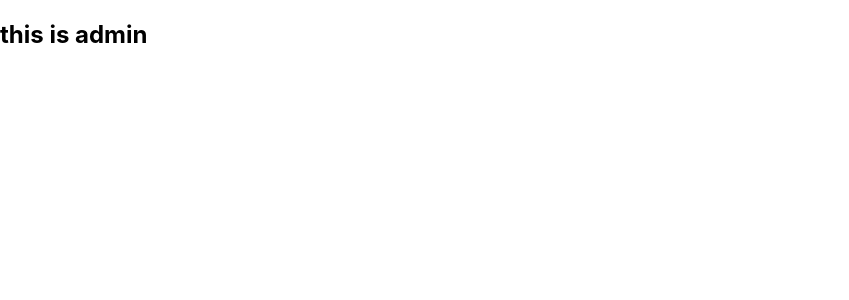
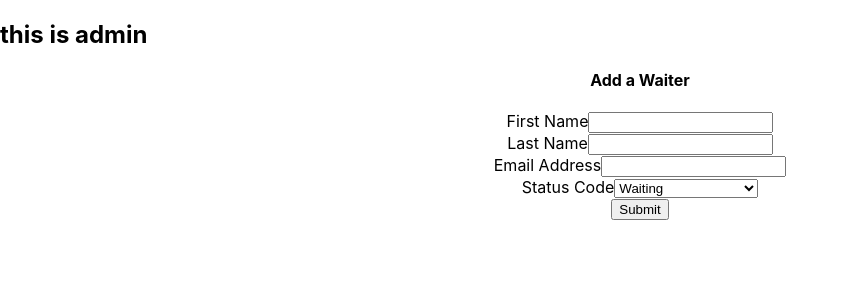
Before and after one commit to danvangogh/waitlist, a React (Create React App) app in the folder client/: page /admin in a window 1280 px wide. Shown: the top 300 px of the page, without its empty margins (0-849 px from the left). Built offline with nearby package versions, Linux system fonts and the light colour scheme.

Commit message:
adds user in admin

```diff
--- a/client/src/Admin.js
+++ b/client/src/Admin.js
@@ -1,6 +1,6 @@
 import React, { Component } from 'react';
-import { BrowserRouter as Router } from 'react-router-dom';
-import axios from 'axios';
+
+import AdminForm from './AdminForm';
 
 class Admin extends Component {
   constructor(props) {
@@ -11,7 +11,10 @@ class Admin extends Component {
   };
   render() {
     return(
-      <h2>this is admin</h2>
+      <div>
+        <h2>this is admin</h2>
+        <AdminForm />
+      </div>
 
     )
   }
--- /dev/null
+++ b/client/src/AdminForm.js
@@ -0,0 +1,92 @@
+
+import React, { Component } from 'react';
+import axios from 'axios';
+
+class AdminForm extends Component {
+  constructor(props) {
+    super(props);
+    this.state = {
+      firstName: '',
+      lastName: '',
+      emailAddress: '',
+      statusCode: 0,
+    };
+  }
+
+  onChange = (e) => {
+    this.setState({ [e.target.name]: e.target.value });
+    console.log(this.state);
+  }
+
+  onSubmit = (e) => {
+    e.preventDefault();
+
+    axios.post("./api/admin", {
+      firstName: this.state.firstName,
+      lastName: this.state.lastName,
+      emailAddress: this.state.emailAddress,
+      statusCode: this.state.statusCode,
+      photo_url: this.state.photo_url,
+      twitter_url: this.state.twitter_url
+    })
+    .then(function (response) {
+      console.log(response.data);
+    })
+    .catch(function (error) {
+      console.log(error);
+    });
+  }
+
+
+  render() {
+    const { firstName, lastName, emailAddress, statusCode } = this.state;
+    return(
+      <form onSubmit={this.onSubmit} className="App">
+        <h4 className="admin add-topic">Add a Waiter</h4>
+        <div className="form-group">
+          <label>First Name</label>
+          <input
+            type="text"
+            className="form-control"
+            name="firstName"
+            value={firstName}
+            onChange={this.onChange}/>
+        </div>
+        <div className="form-group">
+          <label>Last Name</label>
+          <input
+            type="text"
+            className="form-control"
+            name="lastName"
+            value={lastName}
+            onChange={this.onChange}/>
+        </div>
+        <div className="form-group">
+          <label>Email Address</label>
+          <input
+            type="text"
+            className="form-control"
+            name="emailAddress"
+            value={emailAddress}
+            onChange={this.onChange}/>
+        </div>
+        <div className="form-group">
+          <label>Status Code</label>
+          <select
+            name="statusCode"
+            value={statusCode}
+            onChange={this.onChange}>
+            <option value="0">Waiting</option>
+            <option value="1">Called/Left Message</option>
+            <option value="2">Sent Email</option>
+            <option value="3">Confirmed No</option>
+            <option value="4">Confirmed Yes</option>
+          </select>
+        </div>
+        <button type="submit" className="btn btn-primary">Submit</button>
+      </form>
+    )
+  }
+}
+
+export default AdminForm;
```
Also changed, not shown: 1 other file (tests, documents, lock files or other folders).
